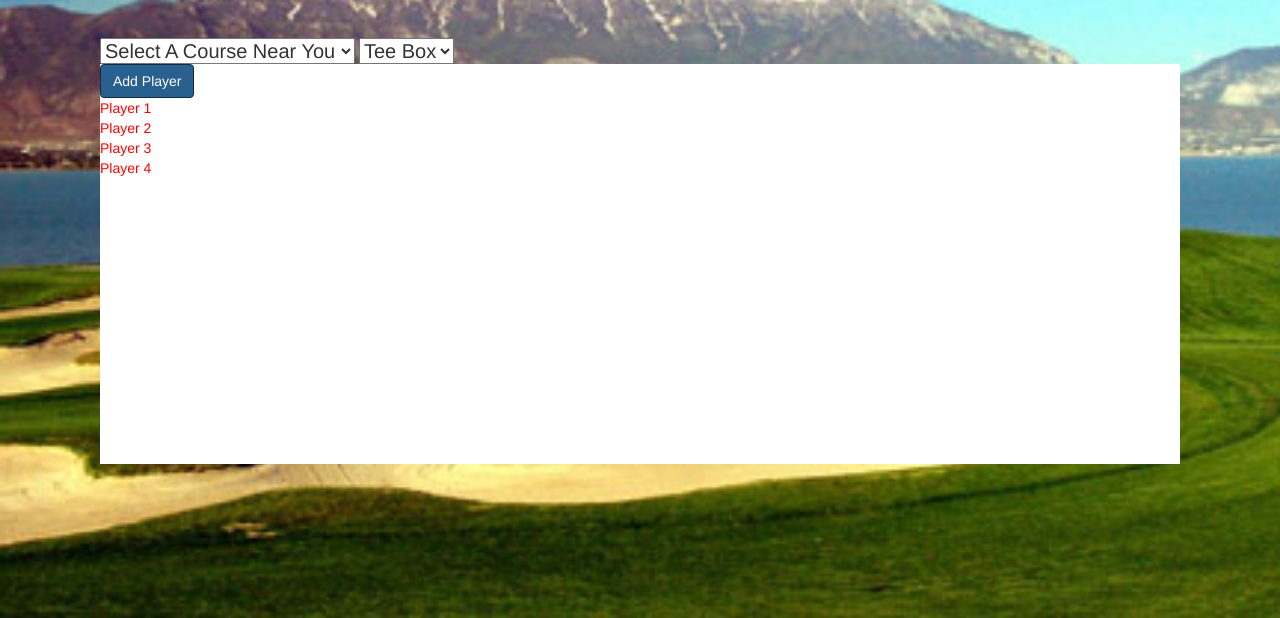
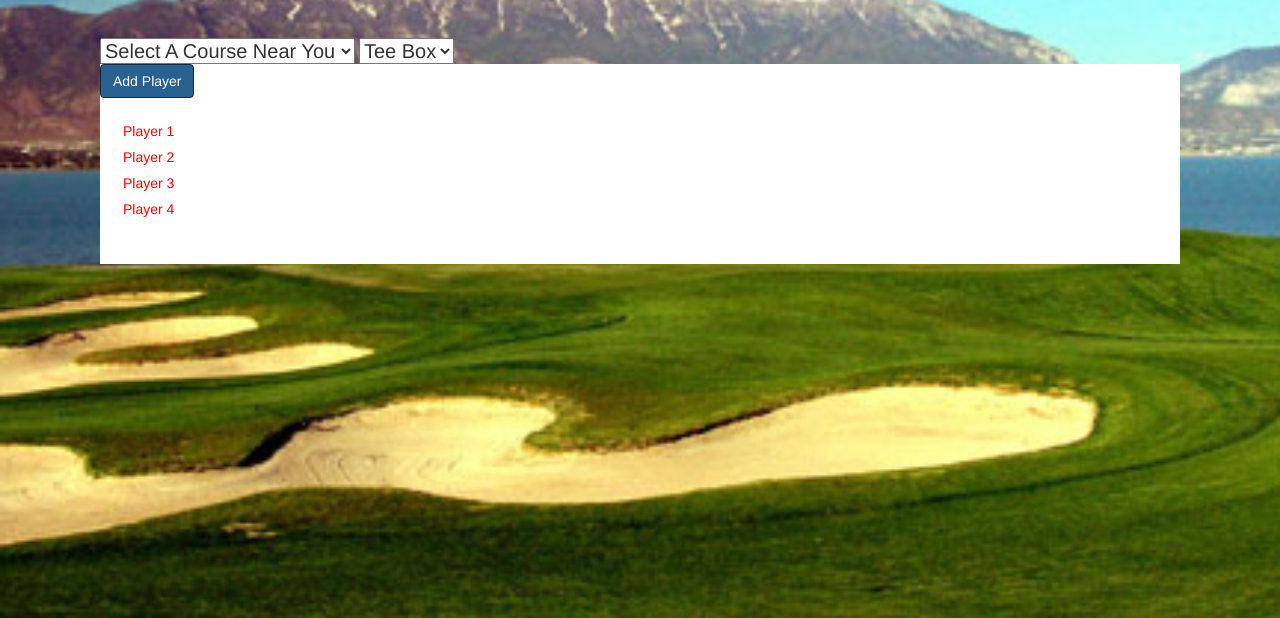
Before and after one commit to tflind/golfcard_project, a plain HTML site: page golfcard/html/index.html in a window 1280 px wide. Both pictures are taken after a click on the link "Add Player". Shown: the part 182-800 px from the top of the page. Drawn offline with nearby package versions, Linux system fonts and the light colour scheme; no server answers.

Commit message:
updated the display

```diff
--- a/golfcard/css/styleSheet.css
+++ b/golfcard/css/styleSheet.css
@@ -27,16 +27,20 @@
 #scoreCard {
     background-color: #ffffff;
     width: 100%;
-    height: 400px;
+    height: 200px;
 }
 .playerAddition{
     width: 100%;
 }
 
 .leftbox {
+    padding: 20px;
     float: left;
     width: 10%;
     color: red;
+}
+.playername {
+    padding: 3px;
 }
 
 .rightbox {
--- a/golfcard/js/golf.js
+++ b/golfcard/js/golf.js
@@ -4,7 +4,6 @@ var httpRequest = new XMLHttpRequest();
 var coursesNearMe;
 var teeInfo;
 var local_obj = {latitude: 40.3678960,longitude: -111.8538250,radius: 100};
-var playerName;
 
 function loadMe() {
     $.post("https://golf-courses-api.herokuapp.com/courses/",local_obj,function(data,status) {
@@ -25,8 +24,8 @@ function getCourseInfo(id) {
                 var teeBox = "<option value='" + t + "'>"+ teeInfo.course.holes[0].tee_boxes[t].tee_type +"</option>";
                 $("#selectTeeBox").append(teeBox);
             }
+        }
 
-        }
     };
     httpRequest.open("GET","https://golf-courses-api.herokuapp.com/courses/" + id,true);
     httpRequest.send();
@@ -40,7 +39,7 @@ function setCourseInfo(teeboxid) {
 function buildScoreCard (){
     for(var c =1; c<= numHoles; c++){
         $(".rightbox").append("<div class='col" + c + "'><div class='colheader'>Hole " + c +" </div></div>");
-    }
+        }
 };
 
 function addPlayer(){
```
Also changed, not shown: 1 other file.
